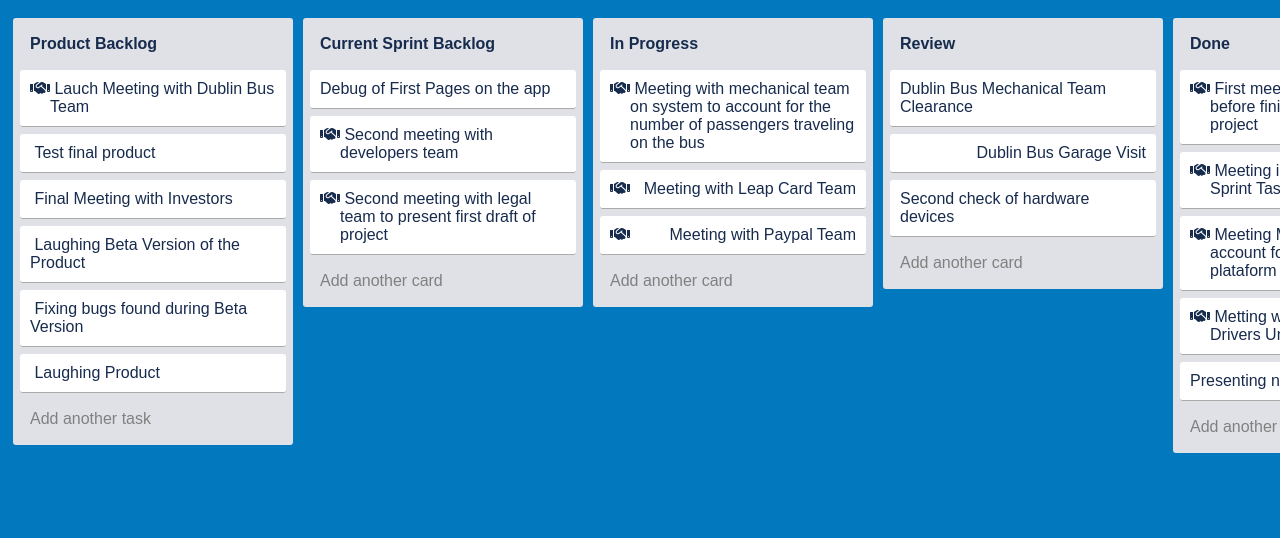
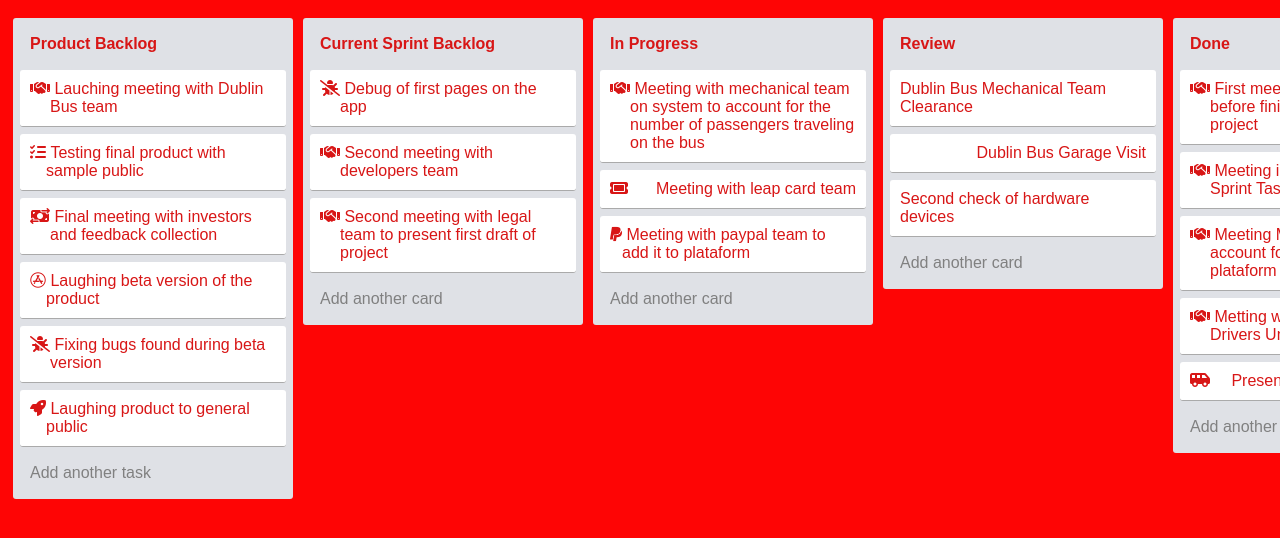
Before and after one commit to LeoStudentCCT/csp-ps_ca3, a plain HTML site: page index.html in a window 1280 px wide. Shown: the top 538 px of the page. Drawn offline with nearby package versions, Linux system fonts and the light colour scheme; some icons are missing.

Commit message:
Some icons

```diff
--- a/index.html
+++ b/index.html
@@ -13,19 +13,19 @@
   <div class="list">
     <div class="title removable editable">Product Backlog</div>
     <div class="content">
-      <div class="card removable editable" style=""><i class="fa-solid fa-handshake"></i>&nbsp;Lauch Meeting with Dublin Bus Team</div>
-      <div class="card removable editable" style="">&nbsp;Test final product</div>
-      <div class="card removable editable" style="">&nbsp;Final Meeting with Investors</div>
-      <div class="card removable editable" style="">&nbsp;Laughing Beta Version of the Product</div>
-      <div class="card removable editable" style="">&nbsp;Fixing bugs found during Beta Version</div>
-      <div class="card removable editable" style="">&nbsp;Laughing Product</div>
+      <div class="card removable editable" style=""><i class="fa-solid fa-handshake"></i>&nbsp;Lauching meeting with Dublin Bus team</div>
+      <div class="card removable editable" style=""><i class="fa-solid fa-list-check"></i>&nbsp;Testing final product with sample public</div>
+      <div class="card removable editable" style=""><i class="fa-solid fa-money-bill-transfer"></i>&nbsp;Final meeting with investors and feedback collection</div>
+      <div class="card removable editable" style=""><i class="fa-brands fa-app-store"></i>&nbsp;Laughing beta version of the product</div>
+      <div class="card removable editable" style=""><i class="fa-solid fa-bug-slash"></i>&nbsp;Fixing bugs found during beta version</div>
+      <div class="card removable editable" style=""><i class="fa-solid fa-rocket"></i>&nbsp;Laughing product to general public</div>
     </div>
     <div class="add-card editable">Add another task</div>
   </div>
   <div class="list">
     <div class="title removable editable">Current Sprint Backlog</div>
     <div class="content">
-      <div class="card removable editable" style="">Debug of First Pages on the app</div>
+      <div class="card removable editable" style=""><i class="fa-solid fa-bug-slash"></i>&nbsp;Debug of first pages on the app</div>
       <div class="card removable editable" style=""><i class="fa-solid fa-handshake"></i>&nbsp;Second meeting with developers team</div>
       <div class="card removable editable" style=""><i class="fa-solid fa-handshake"></i>&nbsp;Second meeting with legal team to present first draft of project</div>
     </div>
@@ -35,8 +35,8 @@
     <div class="title removable editable">In Progress</div>
     <div class="content">
       <div class="card removable editable" style=""><i class="fa-solid fa-handshake"></i>&nbsp;Meeting with mechanical team on system to account for the number of passengers traveling on the bus</div>
-      <div class="card removable editable" style=""><i class="fa-solid fa-handshake"></i>&nbsp;Meeting with Leap Card Team</div>
-      <div class="card removable editable" style=""><i class="fa-solid fa-handshake"></i>&nbsp;Meeting with Paypal Team</div>
+      <div class="card removable editable" style=""><i class="fa-solid fa-ticket"></i>&nbsp;Meeting with leap card team</div>
+      <div class="card removable editable" style=""><i class="fa-brands fa-paypal"></i></i>&nbsp;Meeting with paypal team to add it to plataform</div>
     </div>
     <div class="add-card editable">Add another card</div>
   </div>
@@ -56,7 +56,7 @@
     <div class="card removable editable" style=""><i class="fa-solid fa-handshake"></i>&nbsp;Meeting investors to present Sprint Tasks</div>
     <div class="card removable editable" style=""><i class="fa-solid fa-handshake"></i>&nbsp;Meeting Marketing Team to account for marketing on the plataform</div>
     <div class="card removable editable" style=""><i class="fa-solid fa-handshake"></i>&nbsp;Metting with Dublin Bus Drivers Union</div>
-    <div class="card removable editable" style="">Presenting new buses layout</div>
+    <div class="card removable editable" style=""><i class="fa-solid fa-van-shuttle"></i>&nbsp;Presenting new buses layout</div>
     <div class="add-card editable">Add another card</div>
   </div>
 </div>
--- a/style.css
+++ b/style.css
@@ -1,7 +1,7 @@
 body {
   font-family: sans-serif;
-  color: #172b4d;
-  background-color: #0279bf;
+  color: #d81616;
+  background-color: #fe0505;
   display: flex;
   align-items: start;
 }
```
